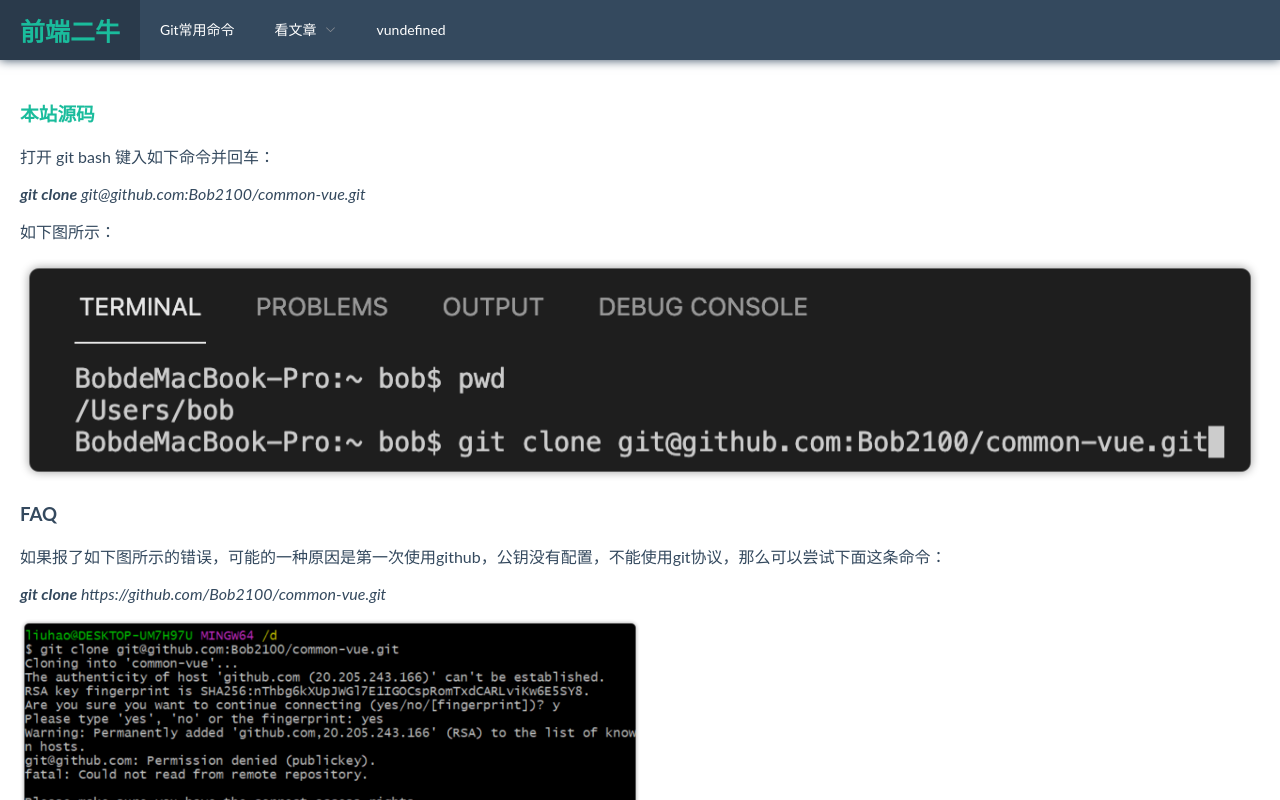
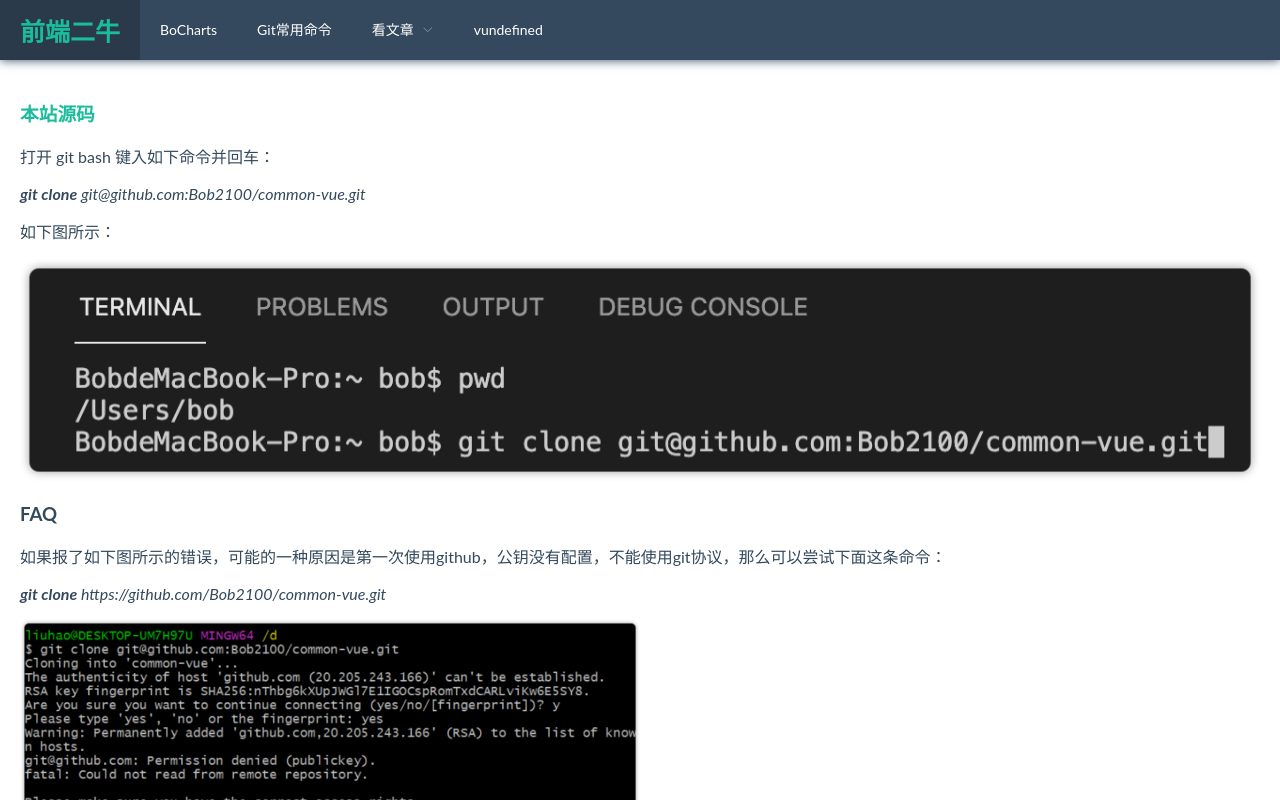
Before and after one commit to Bob2100/common-vue, a Vue app: page /#/index in a window 1280 px wide. Built offline with nearby package versions, Linux system fonts and the light colour scheme; the HTML template or start-up script is replaced by a standard one.

Commit message:
添加BoCharts

```diff
--- a/src/router/index.js
+++ b/src/router/index.js
@@ -20,7 +20,12 @@ const routes = [
         path: "GitTeach",
         name: "GitTeach",
         component: () => import('../views/gitTeach')
-      }
+      },
+      {
+        path: "BoCharts",
+        name: "BoCharts",
+        component: () => import('../views/BoCharts')
+      },
     ]
   },
   {
--- /dev/null
+++ b/src/views/BoCharts.vue
@@ -0,0 +1,14 @@
+<template>
+  <div>
+    BoCharts
+  </div>
+</template>
+
+<script>
+export default {
+
+}
+</script>
+
+<style lang="scss" scoped>
+</style>
--- a/src/views/layout/menu/MenuCommon.vue
+++ b/src/views/layout/menu/MenuCommon.vue
@@ -4,6 +4,8 @@
     background-color="#34495e" text-color="#fff" active-text-color="#1abc9c">
     <el-menu-item index="index" v-if="isPC">
       <span class="logo">前端二牛</span>
+    </el-menu-item>
+    <el-menu-item index="BoCharts" class="header-menu-item">BoCharts
     </el-menu-item>
     <el-menu-item index="GitTeach" class="header-menu-item">Git常用命令
     </el-menu-item>
```
